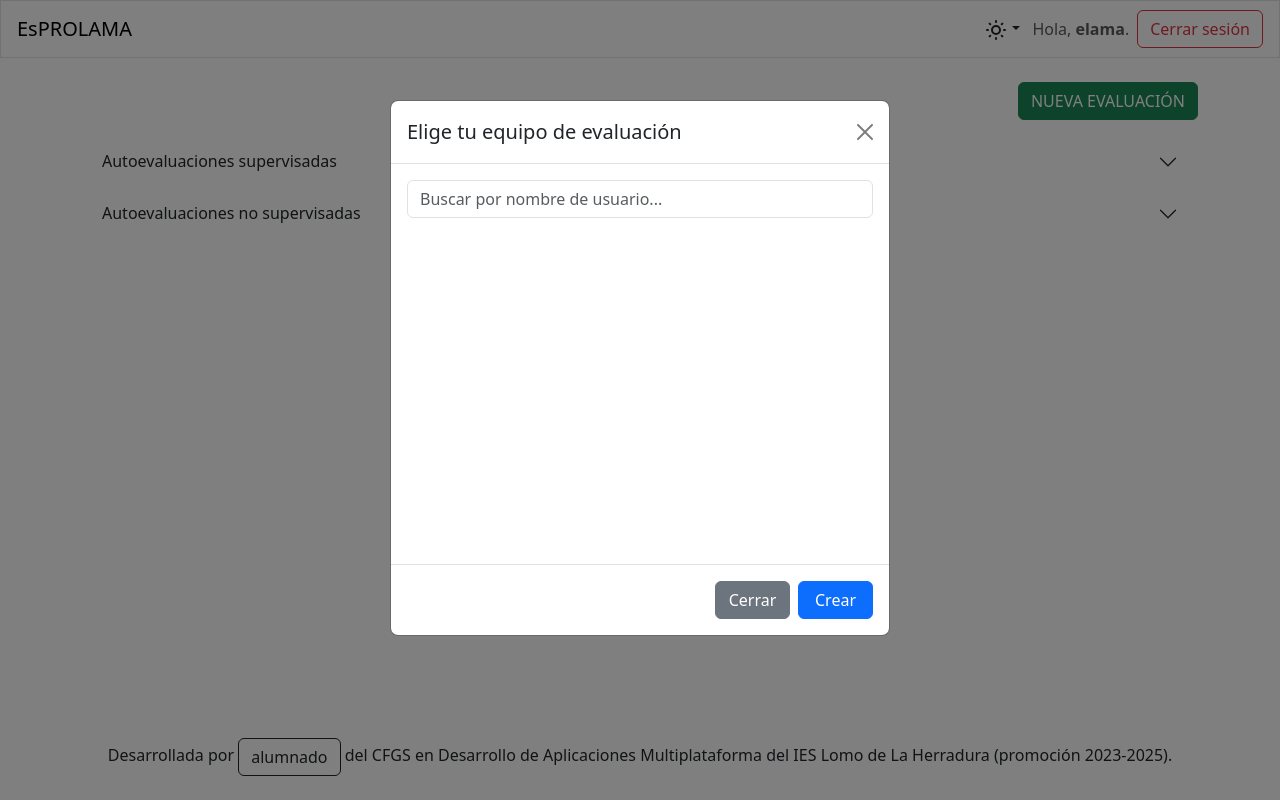
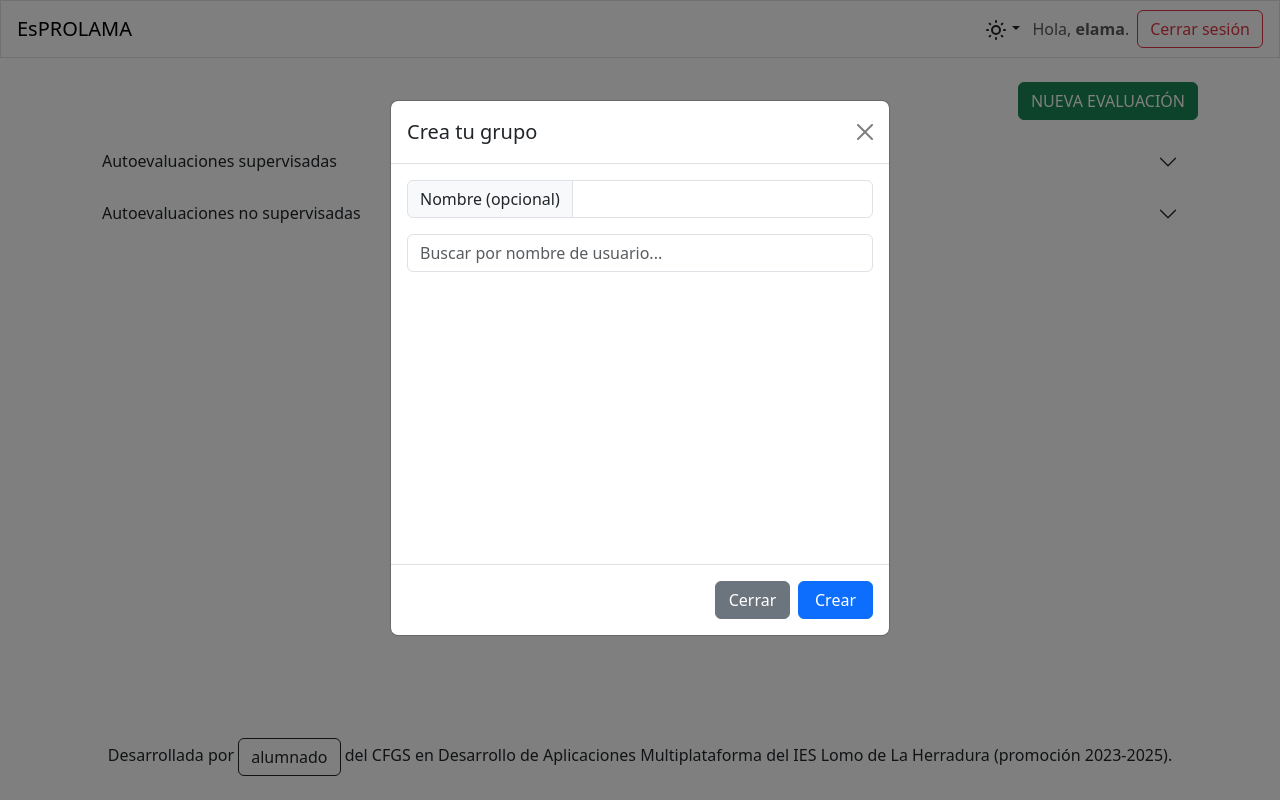
Before and after one commit to davidcrm/EsPROLAMA, a Django app: page /grupal/ in a window 1280 px wide, after a click on "NUEVA EVALUACIÓN". Run offline with Django 5.2, Linux system fonts and the light colour scheme; a user stored in the database is signed in; data comes from the database, SQL or seed files in the repository; data that the repository does not hold is empty; parts of the project's set-up code (start-up, migrations or seed data) failed here and were passed over; some libraries are stand-ins or nearby versions.

Commit message:
ADD: request to create an autoevaluacion grupal

```diff
--- a/elama/models/grupo.py
+++ b/elama/models/grupo.py
@@ -6,6 +6,6 @@ class Grupo(models.Model):
     responsable = models.ForeignKey(User, on_delete=models.CASCADE)
 
     def __str__(self):
-        if self.nombre:
+        if self.nombre and len(self.nombre.strip()) > 0:
             return self.nombre
         return f"Grupo {self.id}"
--- a/elama/templates/elama/grupal.html
+++ b/elama/templates/elama/grupal.html
@@ -8,14 +8,20 @@
                 data-bs-target="#exampleModal">
             NUEVA EVALUACIÓN
         </button>
+
         <div class="modal fade" id="exampleModal" tabindex="-1" aria-labelledby="exampleModalLabel" aria-hidden="true">
             <div class="modal-dialog d-flex justify-content-center align-items-center " style="min-height: 85vh">
                 <div class="modal-content">
                     <div class="modal-header">
-            <h1 class="modal-title fs-5" id="exampleModalLabel">Elige tu equipo de evaluación</h1>
+                        <h1 class="modal-title fs-5" id="exampleModalLabel">Crea tu grupo</h1>
                         <button type="button" class="btn-close" data-bs-dismiss="modal" aria-label="Close"></button>
                     </div>
                     <div class="modal-body" style="min-height: 400px;">
+                        <div class="input-group mb-3">
+                            <span class="input-group-text">Nombre (opcional)</span>
+                            <input form="users-form" name="nombre" type="text" class="form-control"/>
+                        </div>
+
                         <input id="search-user-input" type="search" class="form-control mb-3"
                                placeholder="Buscar por nombre de usuario..."/>
                         <div id="users-form-alerts"></div>
@@ -25,7 +31,8 @@
                                 {% for usuario in usuarios %}
                                     <li class="list-group-item">
                                         <div class="form-check">
-                    <input name="ids" class="form-check-input border border-primary" type="checkbox"
+                                            <input name="ids" class="form-check-input border border-primary"
+                                                   type="checkbox"
                                                    value="{{ usuario.id }}"/>
                                             <label class="form-check-label" for="ids">
                                                 {% if usuario.first_name %}
@@ -38,11 +45,15 @@
                                     </li>
                                 {% endfor %}
                             </ul>
+
                         </form>
                     </div>
                     <div class="modal-footer">
-          <button type="button" class="btn btn-secondary" style="width: 75px;" data-bs-dismiss="modal">Cerrar</button>
-          <button type="submit" class="btn btn-primary" style="width: 75px;" form="users-form">Crear</button>
+                        <button type="button" class="btn btn-secondary" style="width: 75px;" data-bs-dismiss="modal">
+                            Cerrar
+                        </button>
+                        <button type="submit" class="btn btn-primary" style="width: 75px;" form="users-form">Crear
+                        </button>
                     </div>
                 </div>
             </div>
--- a/elama/views/grupal.py
+++ b/elama/views/grupal.py
@@ -4,15 +4,24 @@ from django.http import HttpRequest
 from django.shortcuts import render
 from elama.models import Grupo, Autoevaluacion
 
-
 @login_required
 def grupal(request: HttpRequest):
+
     if request.method == 'POST':
-        # TODO: Crear grupo y asignar el responsable
-        # TODO: Crear las autoevaluaciones individuales para cada usuario,
-        #  incluyendo el usuario autenticado que no viene en los datos del formulario
-        print(f"/POST /grupal {request.POST}")
+        nuevo_grupo = Grupo(nombre=request.POST['nombre'])
+        # Se hace responsable al usuario autenticado (La petición no devuelve el id de este)
+        nuevo_grupo.responsable_id = request.user.id
+        nuevo_grupo.save()
 
+        # Recorremos los usuarios seleccionados
+        for usuario_id in request.POST['ids']:
+            # Creamos una autoevaluación individual por cada usuario seleccionado
+            autoevaluacion_individual = Autoevaluacion(usuario_id=usuario_id, grupo_id=nuevo_grupo.id)
+            autoevaluacion_individual.save()
+
+        # Crear la evaluacion del usuario autenticado
+        autoevaluacion_responsable = Autoevaluacion(usuario_id=request.user.id, grupo_id=nuevo_grupo.id)
+        autoevaluacion_responsable.save()
 
     usuario_autenticado = User.objects.get(pk=request.user.id)
     grupos_supervisados = Grupo.objects.filter(responsable_id=usuario_autenticado.id)
```
Lines whose indentation alone changed are shown as unchanged.
